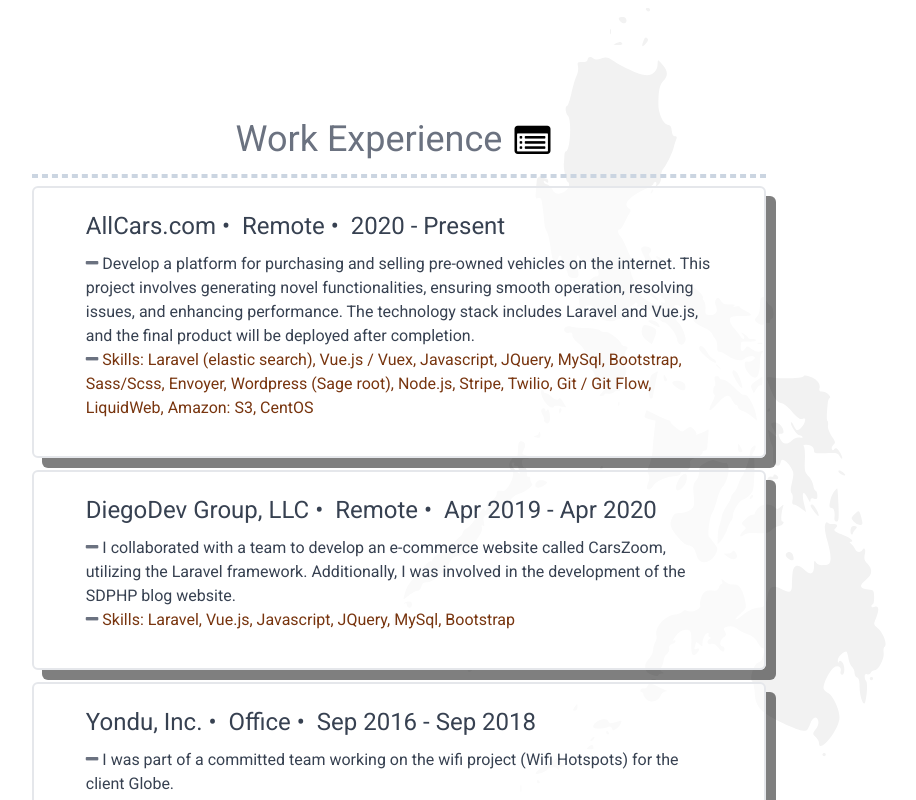
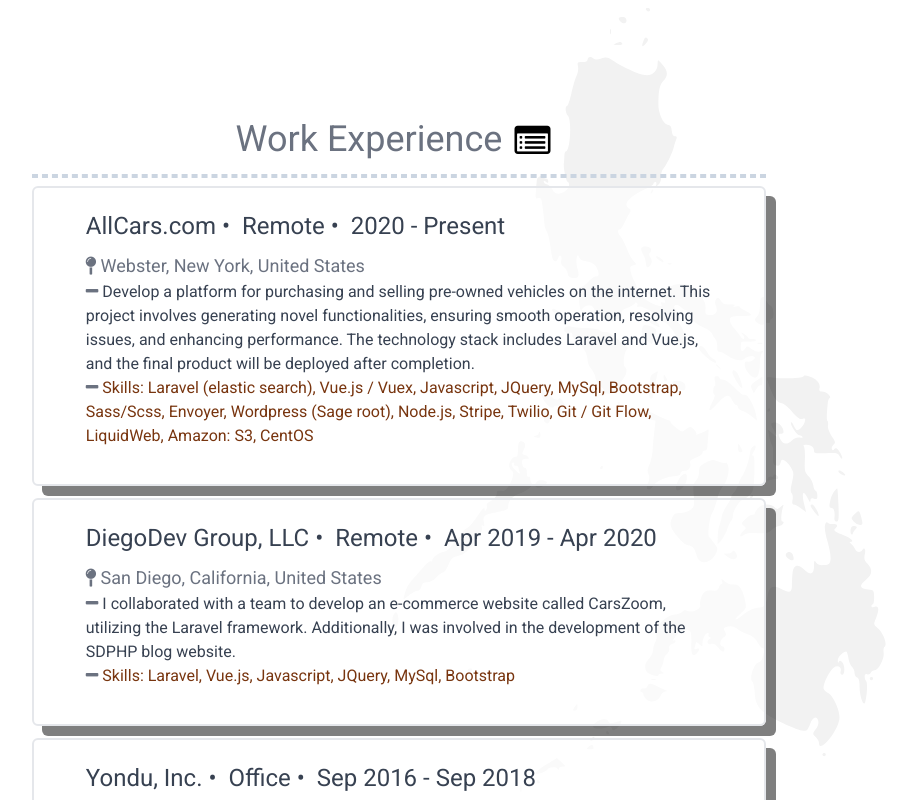
Before and after one commit to marcelooblan2016/mmo.nuxt, a Nuxt app: page /work-experience in a window 1280 px wide. Shown: the top 800 px of the page, without its empty margins (241-1157 px from the left). Built offline with nearby package versions, Linux system fonts and the light colour scheme.

Commit message:
follow up fixes

```diff
--- a/app.vue
+++ b/app.vue
@@ -15,7 +15,7 @@
                 { property:"og:type", content: 'website' },
                 { property:"og:title", content: 'About | Marcelo Oblan' },
                 { property:"og:description", content: 'Software engineer / Fullstack web developer (Laravel | Vuejs | LAMP)' },
-                { property:"og:image", content: 'https://marcelooblan2016.github.io/images/profile-seo.jpg' },
+                { property:"og:image", content: 'http://marcelooblan2016.github.io/images/profile-seo.jpg' },
                 { property:"og:image:url", content: 'https://marcelooblan2016.github.io/images/profile-seo.jpg' },
                 { property:"og:image:secure_url", content: 'https://marcelooblan2016.github.io/images/profile-seo.jpg' },
                 { property:"og:site_name", content: 'About | Marcelo Oblan' },
--- a/pages/work-experience.vue
+++ b/pages/work-experience.vue
@@ -19,7 +19,7 @@
 									    <span class="text-2xl" v-text="experience.type"></span>&nbsp;&bullet;&nbsp;
 									    <span class="text-2xl" v-text="experience.time_frame"></span>
 									</h2>
-									<p x-html="`<span class='fa fa-map-pin text-gray-500'></span>&nbsp;${experience.location}`" class="text-left text-lg text-gray-500"></p>
+									<p v-html="`<span class='fa fa-map-pin text-gray-500'></span>&nbsp;${experience.location}`" class="text-left text-lg text-gray-500"></p>
 									<!-- Experience Description -->
 									<template v-for="list in experience.description">
 										<p v-html="`<span class='fa fa-minus text-gray-500'></span>&nbsp;` + list" class="text-left" :class="{'text-amber-900': list.includes('Skills:')}"></p>
```
